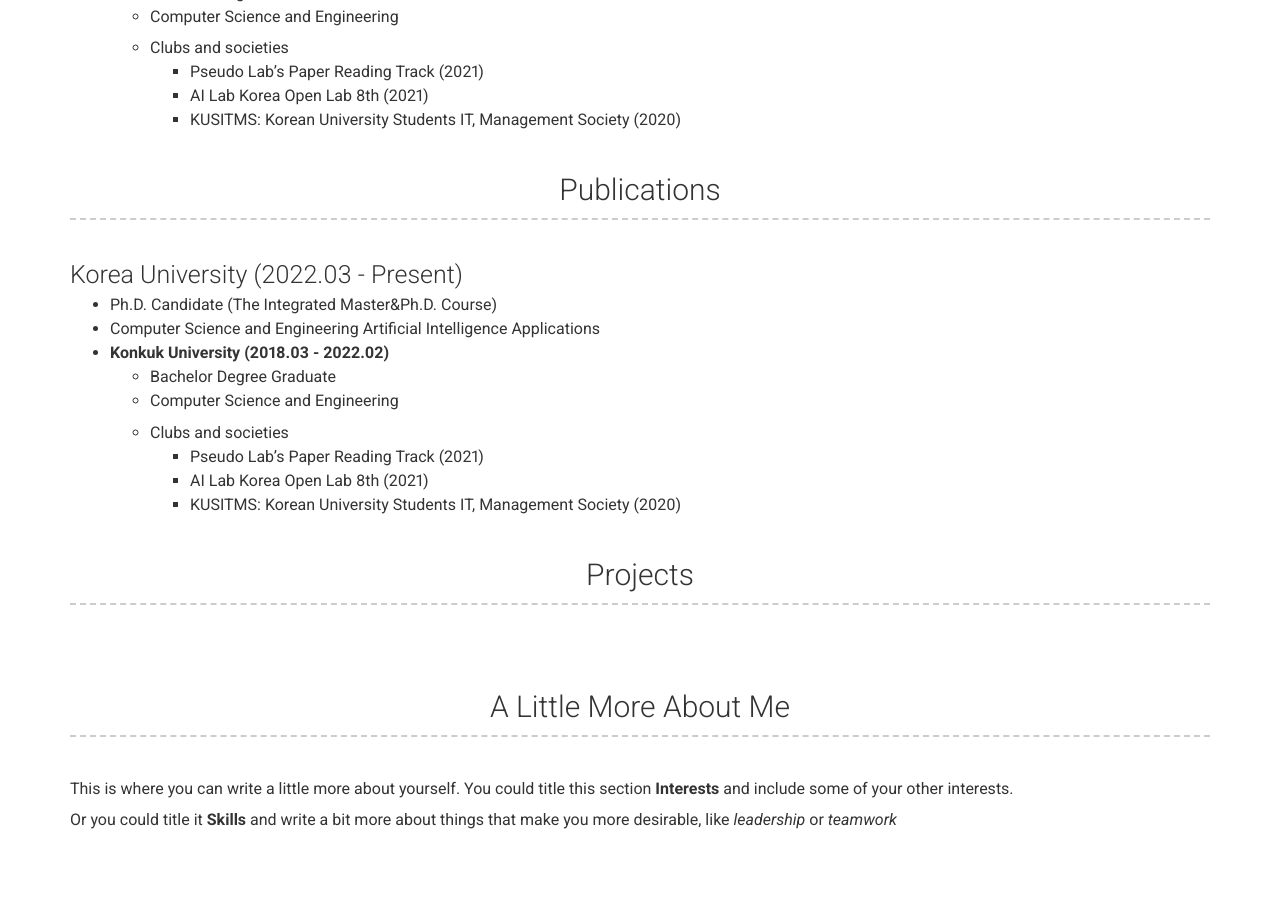
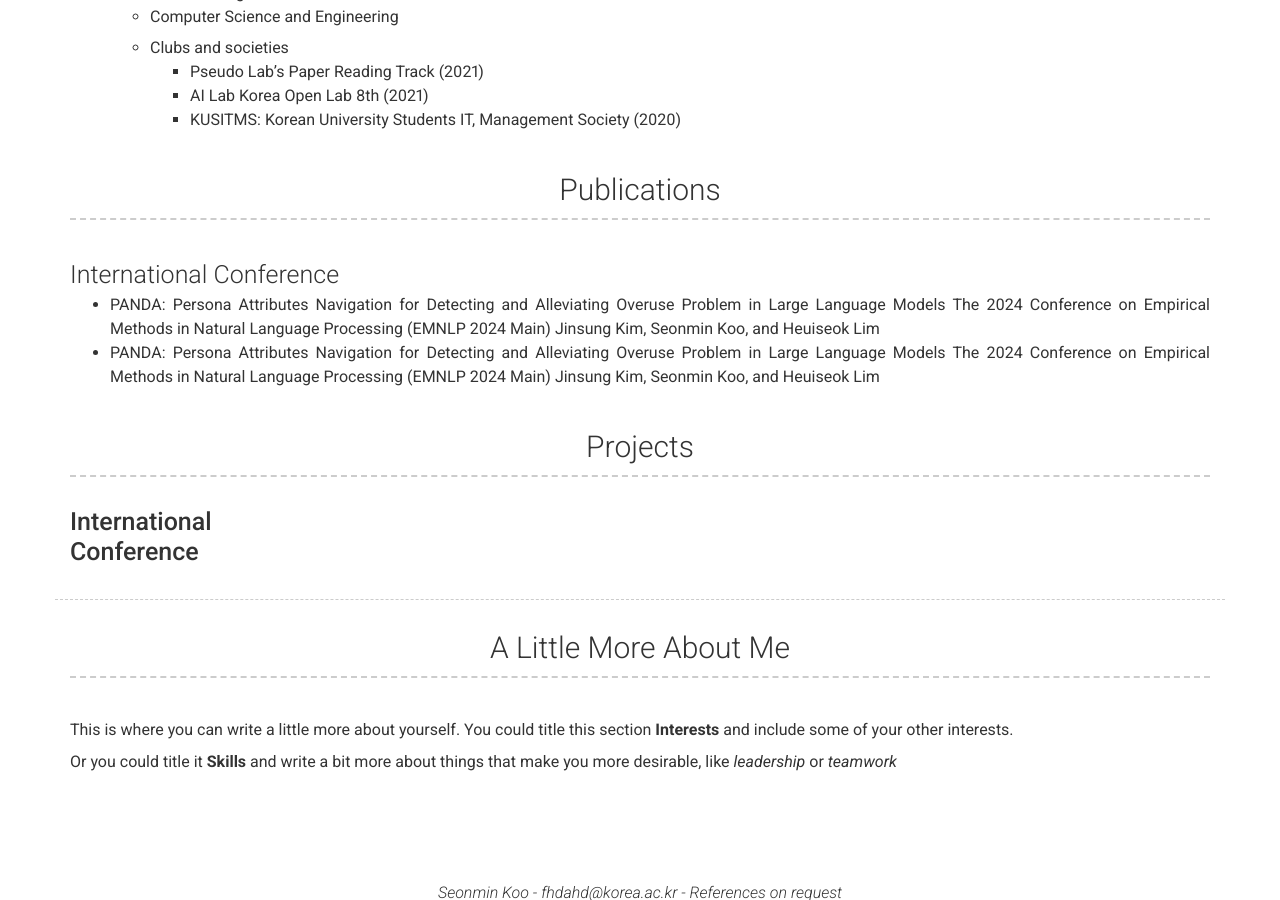
Before and after one commit to seonminkoo/seonminkoo.github.io, a Jekyll site: the page built from index.md, in a window 1280 px wide and 900 px high, scrolled down 1228 px. Built offline with Jekyll 4.4.1, drawn with Linux system fonts in a browser that asks for light colours; nearby versions of some CDN libraries.

Commit message:
Update _config.yml

```diff
--- a/_config.yml
+++ b/_config.yml
@@ -91,17 +91,13 @@ content:
   - title: Publications
     layout: text
     content: | # this will include new lines to allow paragraphs
-      #### Korea University (2022.03 - Present)
-        - Ph.D. Candidate (The Integrated Master&Ph.D. Course)
-        - Computer Science and Engineering Artificial Intelligence Applications
-      - **Konkuk University (2018.03 - 2022.02)**
-        - Bachelor Degree Graduate
-        - Computer Science and Engineering
-
-        - Clubs and societies
-          - Pseudo Lab's Paper Reading Track (2021)
-          - AI Lab Korea Open Lab 8th (2021)
-          - KUSITMS: Korean University Students IT, Management Society (2020)
+      #### International Conference
+        - PANDA: Persona Attributes Navigation for Detecting and Alleviating Overuse Problem in Large Language Models
+          The 2024 Conference on Empirical Methods in Natural Language Processing (EMNLP 2024 Main)
+          Jinsung Kim, Seonmin Koo, and Heuiseok Lim
+        - PANDA: Persona Attributes Navigation for Detecting and Alleviating Overuse Problem in Large Language Models
+          The 2024 Conference on Empirical Methods in Natural Language Processing (EMNLP 2024 Main)
+          Jinsung Kim, Seonmin Koo, and Heuiseok Lim
 
 
   - title: Projects # Title for the section
@@ -111,8 +107,6 @@ content:
         border: weak  # Value of `weak` will display a weak border below this item. # Any
                       # other value (or no value) means no border will be displayed
         title: International Conference
-    content: |
-      - dddddddklf kl
 
         # link: Link to project (eg. sproogen.github.io/modern-resume-theme)(optional)
         # link_text: Link Text
```
